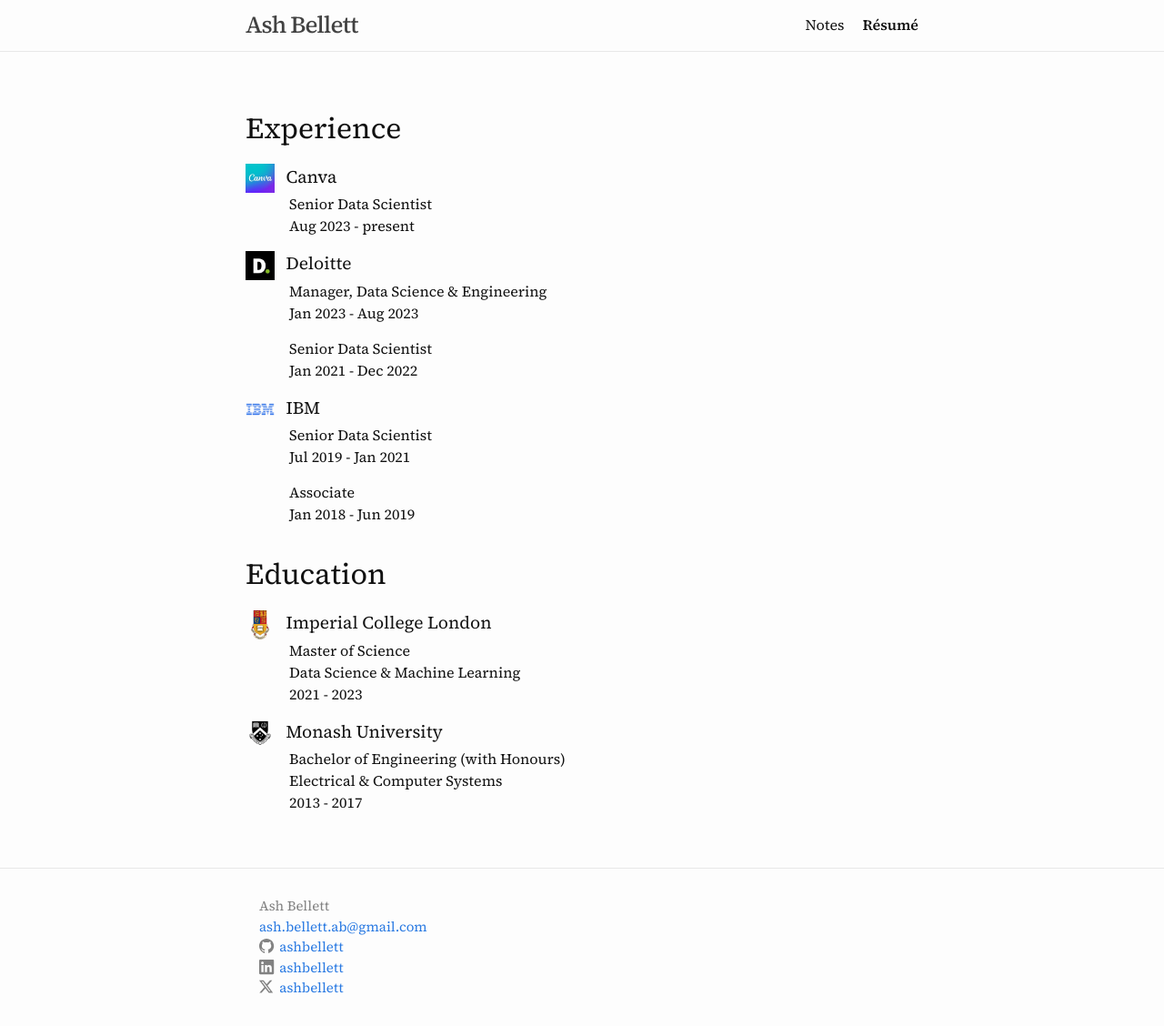
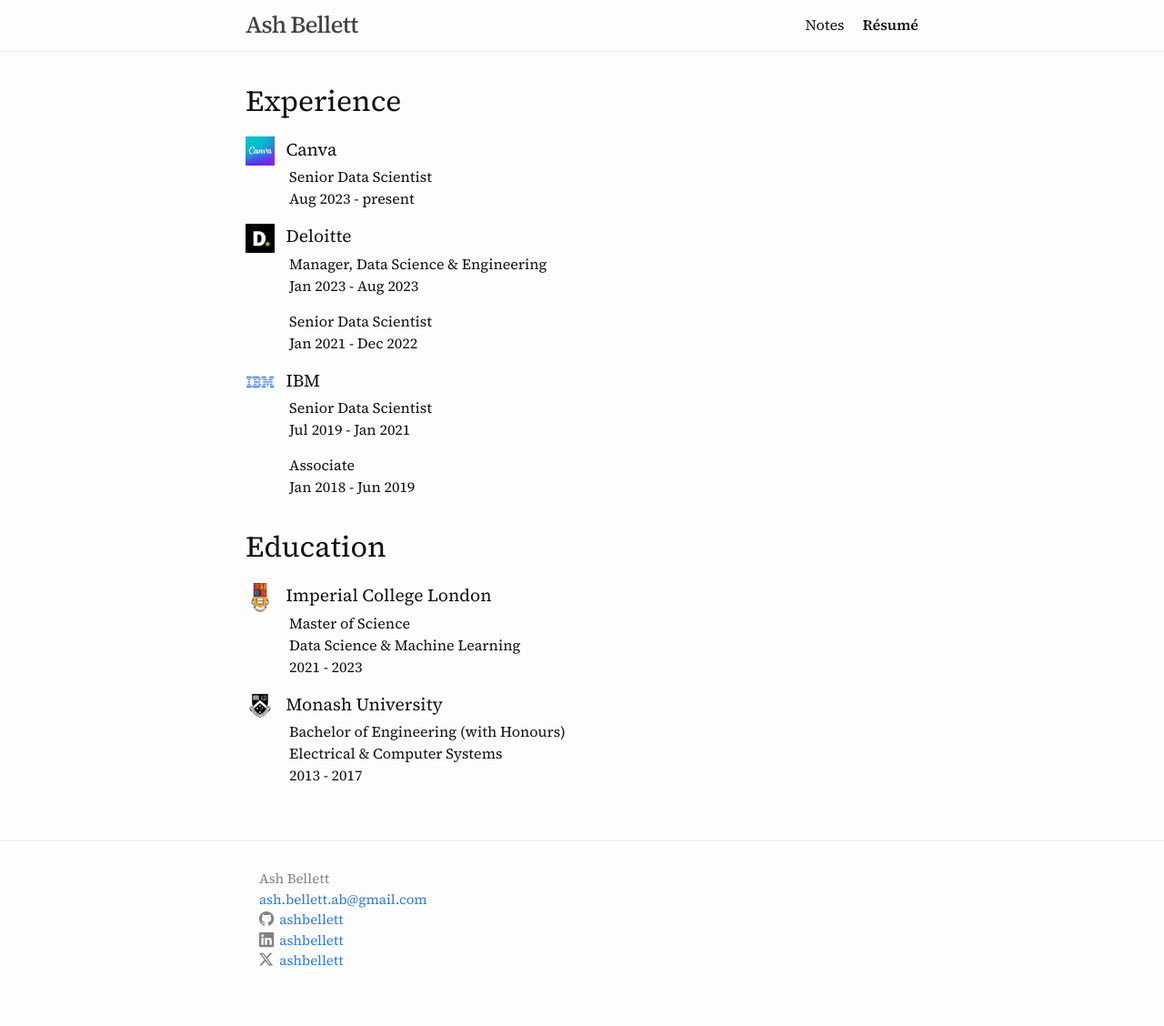
Before and after one commit to ashbellett/ashbellett.github.io, a Jekyll site: the page built from _pages/resume.md, in a window 1280 px wide. Shown: the whole page at 91% size. Built offline with Jekyll 4.4.1, drawn with Linux system fonts in a browser that asks for light colours; after the commit the page ends 1098 px from its top, so only the background shows below that.

Commit message:
Remove top margin from first element in page content
The Résumé page starts with a heading, which picked up the heading
top margin and sat lower than content on other pages.

Co-Authored-By: Claude Opus 5.5 <noreply@anthropic.com>

```diff
--- a/_sass/main.scss
+++ b/_sass/main.scss
@@ -799,6 +799,8 @@ table {
 
   h1, h2, h3, h4, h5, h6 { margin-top: $spacing-unit }
 
+  > :first-child { margin-top: 0 }
+
   h2 {
     @include relative-font-size(1.75);
 
```
